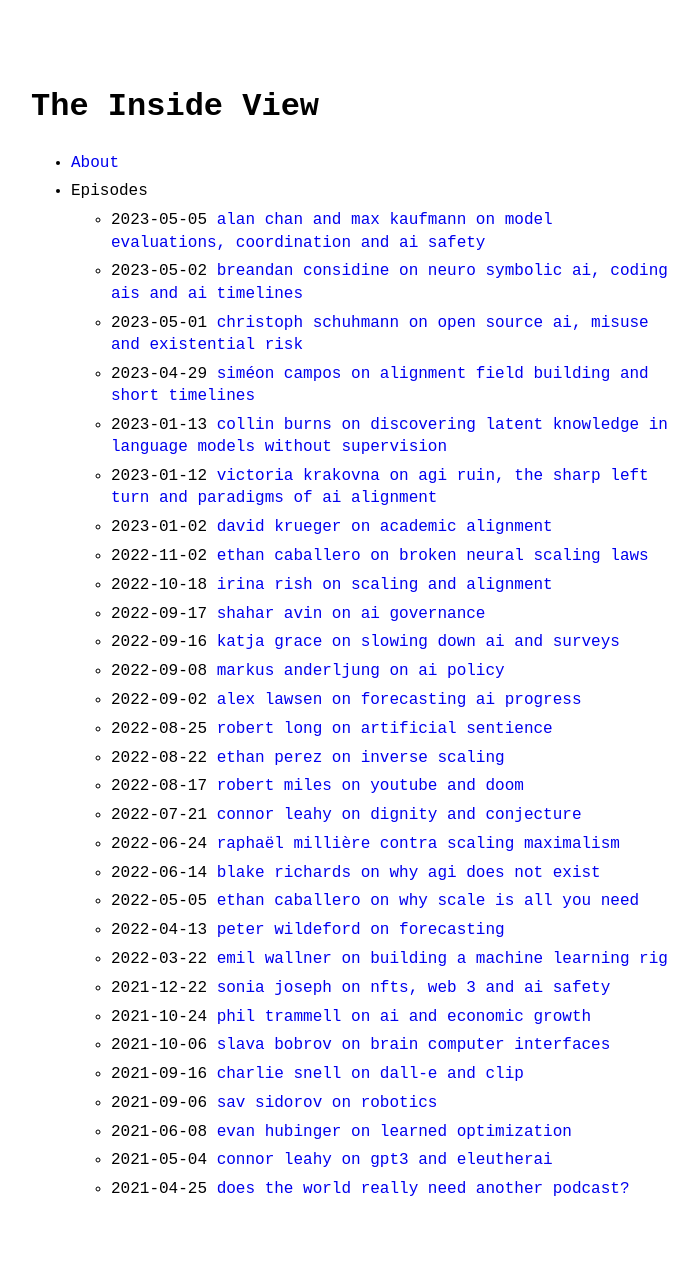
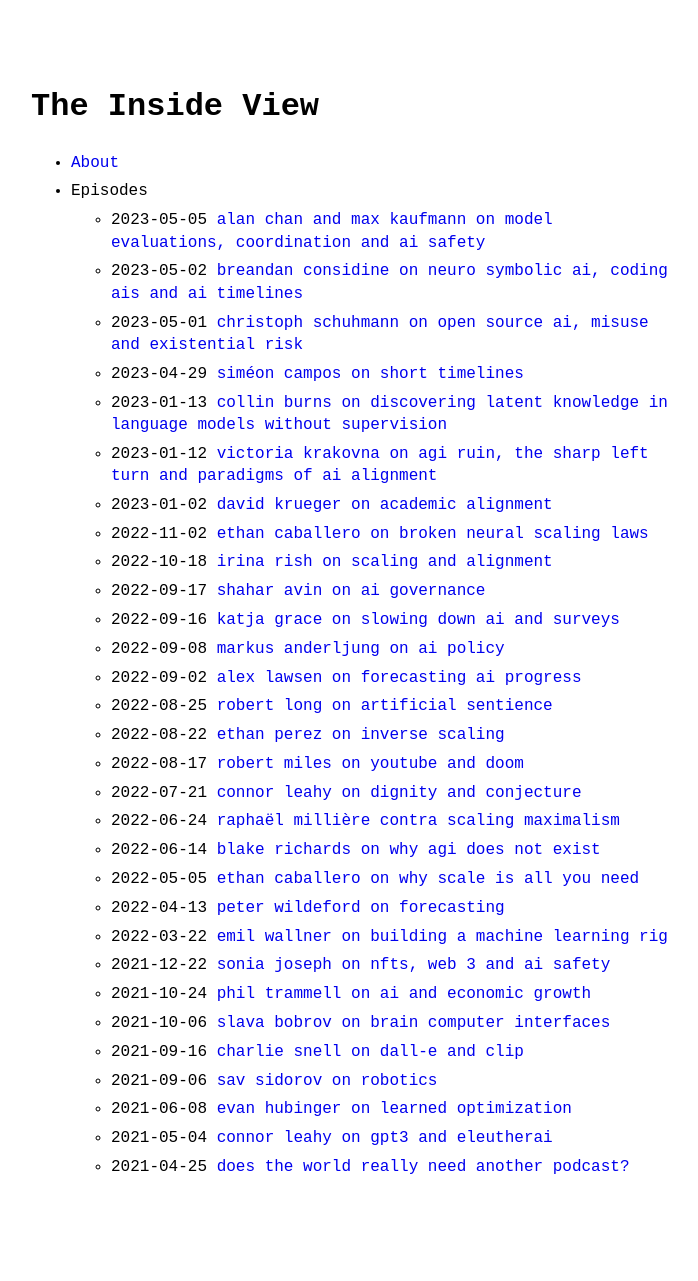
Before and after one commit to theinsideview/theinsideview.github.io, a Jekyll site: the page built from index.md, in a window 1280 px wide. Shown: the whole page, without its empty margins (289-987 px from the left). Built offline with Jekyll 4.4.1, drawn with Linux system fonts in a browser that asks for light colours; after the commit the page ends 1258 px from its top, so only the background shows below that.

Commit message:
Update 2023-04-29-simeon.md

```diff
--- a/_posts/2023-04-29-simeon.md
+++ b/_posts/2023-04-29-simeon.md
@@ -1,6 +1,6 @@
 ---
 layout: post
-title: "Siméon Campos on Alignment Field Building And Short Timelines"
+title: "Siméon Campos on Short Timelines"
 category: podcast
 permalink: simeon
 youtubeId: LFeiBIDuvP8
```
